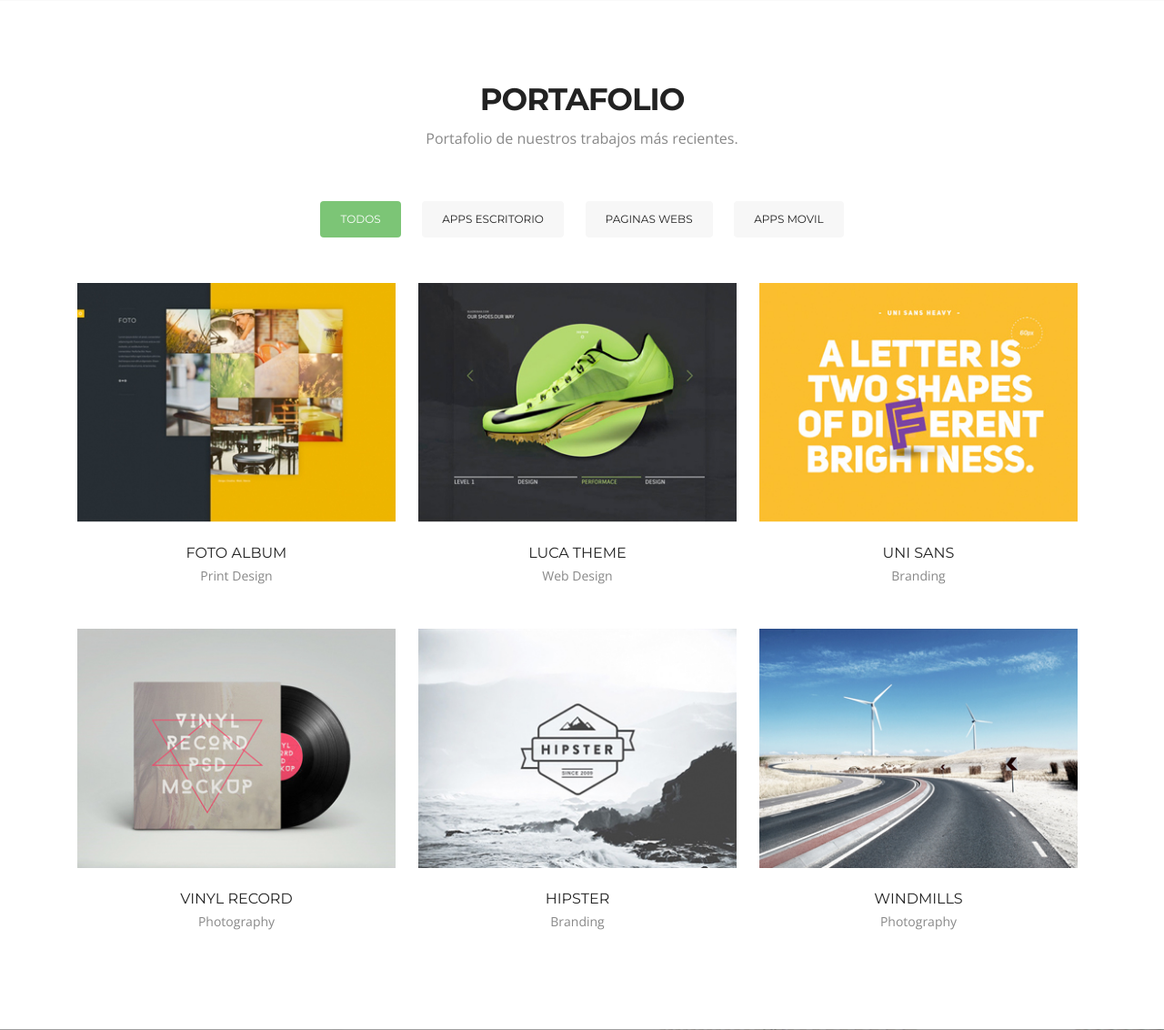
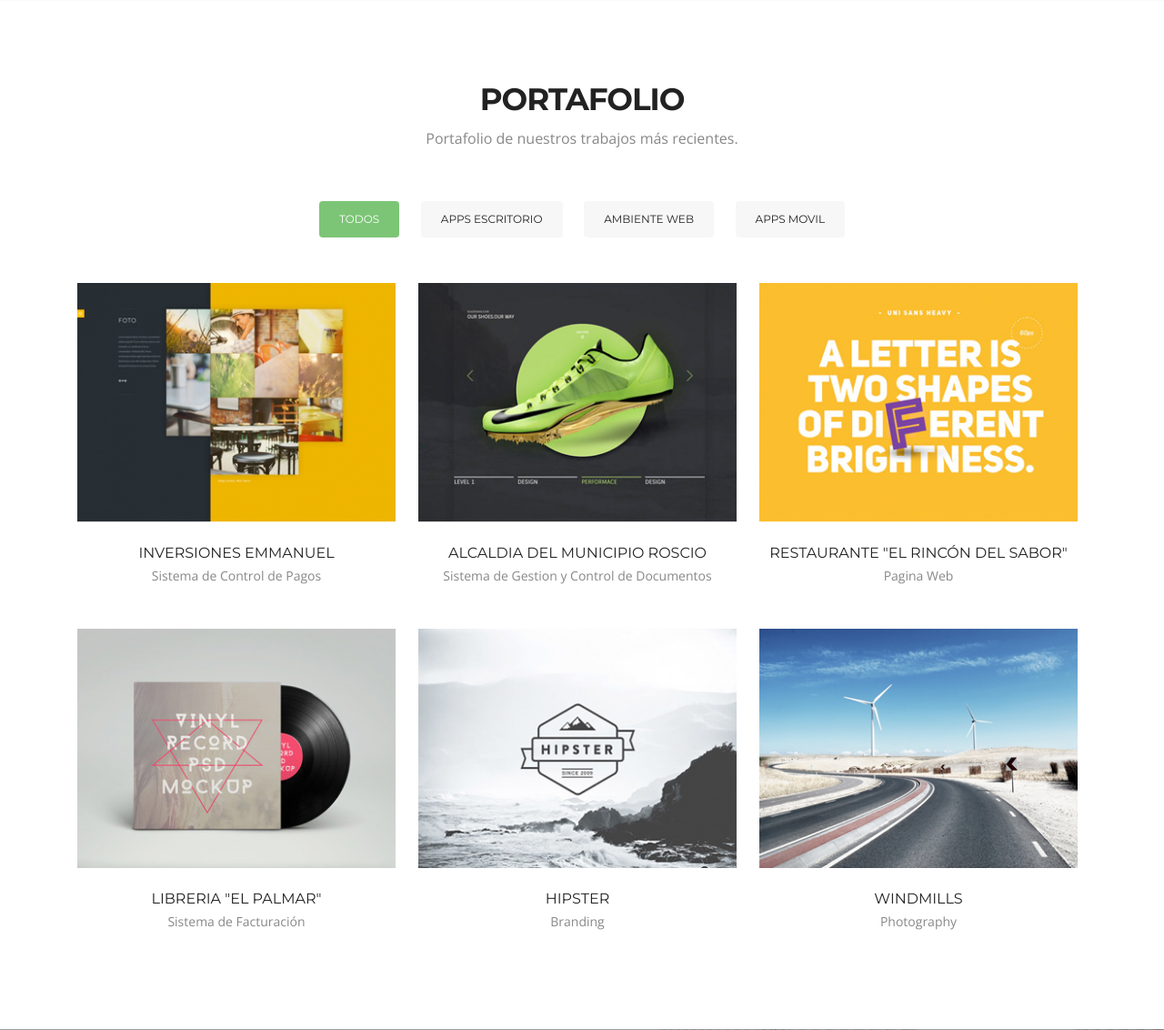
Before and after one commit to emanueljtc/Compu_Seven, a CakePHP app: the page made by app/View/Pages/home.ctp in a window 1280 px wide. Shown: the part 2553-3685 px from the top of the page at 91% size. Run offline with PHP 8.4 and a stand-in for CakePHP, Linux system fonts and the light colour scheme; the template is opened without the code that fills it, so the values that code supplies are empty; some libraries are stand-ins or nearby versions.

Commit message:
portafolio

```diff
--- a/app/View/Layouts/default.ctp
+++ b/app/View/Layouts/default.ctp
@@ -183,7 +183,7 @@ $cakeVersion = __d('cake_dev', 'CakePHP %s', Configure::version())
         <ul class="Portfolio-nav wow fadeIn delay-02s">
         	<li><a href="#" data-filter="*" class="current" >Todos</a></li>
             <li><a href="#" data-filter=".branding" >Apps Escritorio</a></li>
-            <li><a href="#" data-filter=".webdesign" >Paginas Webs</a></li>
+            <li><a href="#" data-filter=".webdesign" >Ambiente Web</a></li>
             <li><a href="#" data-filter=".printdesign" >Apps Movil</a></li>
             <!--<li><a href="#" data-filter=".photography" >Photography</a></li>-->
         </ul>
@@ -191,25 +191,25 @@ $cakeVersion = __d('cake_dev', 'CakePHP %s', Configure::version())
 
 	</div>
     <div class="portfolioContainer wow fadeInUp delay-04s">
-            	<div class=" Portfolio-box printdesign">
+            	<div class=" Portfolio-box webdesign">
                 	<a href="#"><img src="img/Portfolio-pic1.jpg" alt=""></a>
-                	<h3>Foto Album</h3>
-                    <p>Print Design</p>
+                	<h3>Inversiones Emmanuel</h3>
+                    <p>Sistema de Control de Pagos</p>
                 </div>
                 <div class="Portfolio-box webdesign">
                 	<a href="#"><img src="img/Portfolio-pic2.jpg" alt=""></a>
-                	<h3>Luca Theme</h3>
-                    <p>Web Design</p>
+                	<h3>Alcaldia del Municipio Roscio</h3>
+                    <p>Sistema de Gestion y Control de Documentos</p>
                 </div>
-                <div class=" Portfolio-box branding">
+                <div class=" Portfolio-box webdesign">
                 	<a href="#"><img src="img/Portfolio-pic3.jpg" alt=""></a>
-                	<h3>Uni Sans</h3>
-                    <p>Branding</p>
+                	<h3>Restaurante "El Rincón del Sabor"</h3>
+                    <p>Pagina Web</p>
                 </div>
-                <div class=" Portfolio-box photography" >
+                <div class=" Portfolio-box branding" >
                 	<a href="#"><img src="img/Portfolio-pic4.jpg" alt=""></a>
-                	<h3>Vinyl Record</h3>
-                    <p>Photography</p>
+                	<h3>Libreria "El Palmar"</h3>
+                    <p>Sistema de Facturación</p>
                 </div>
                 <div class=" Portfolio-box branding">
                 	<a href="#"><img src="img/Portfolio-pic5.jpg" alt=""></a>
```
